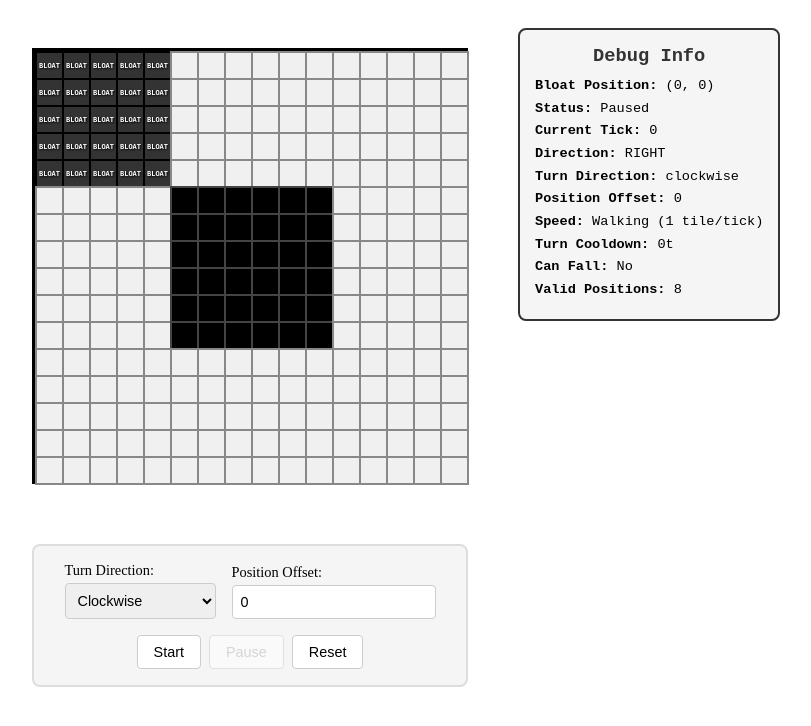
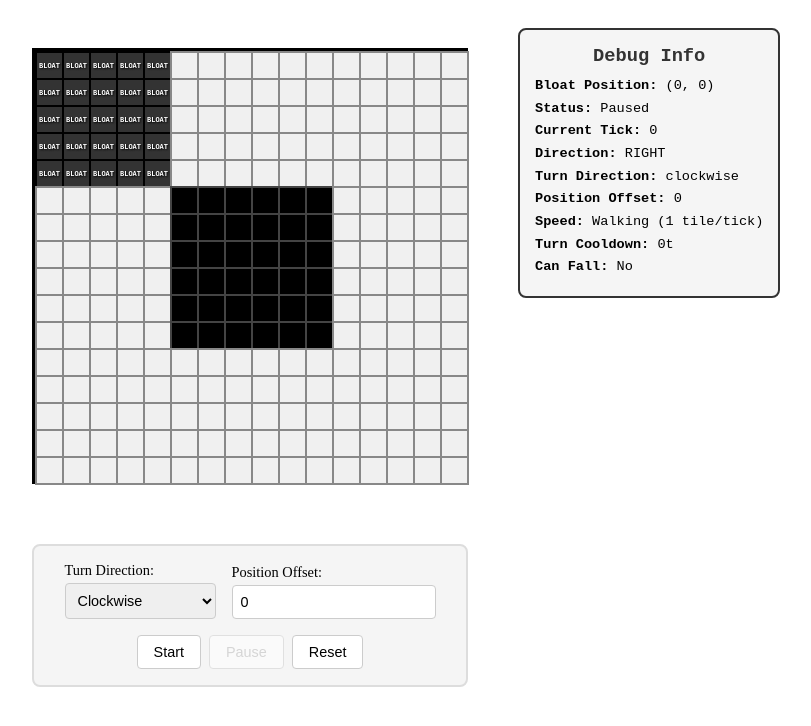
Before and after one commit to DevRuto/bloat-simulator, a Vue app: page / in a window 1280 px wide. Shown: the top 726 px of the page, without its empty margins (16-827 px from the left). Built offline with nearby package versions, Linux system fonts and the light colour scheme.

Commit message:
Remove unused text

```diff
--- a/src/App.vue
+++ b/src/App.vue
@@ -14,7 +14,6 @@ const updateInterval = ref(null)
 const debugInfo = ref({
   bloatPosition: { x: 0, y: 0 },
   isRunning: false,
-  validPositions: 0,
   currentTick: 0,
   isWalking: true,
   isRunningState: false,
@@ -77,7 +76,6 @@ const updateTiles = () => {
   debugInfo.value = {
     bloatPosition: { ...simulation.bloatPosition },
     isRunning: isRunning.value,
-    validPositions: simulation.getValidBloatPositions().length,
     currentTick: simState.currentTick,
     isWalking: simState.isWalking,
     isRunningState: simState.isRunningState,
@@ -178,9 +176,6 @@ onUnmounted(() => {
         </div>
         <div class="debug-item">
           <strong>Can Fall:</strong> {{ debugInfo.canFall ? 'Yes (39-51t)' : 'No' }}
-        </div>
-        <div class="debug-item">
-          <strong>Valid Positions:</strong> {{ debugInfo.validPositions }}
         </div>
       </div>
     </div>
```
